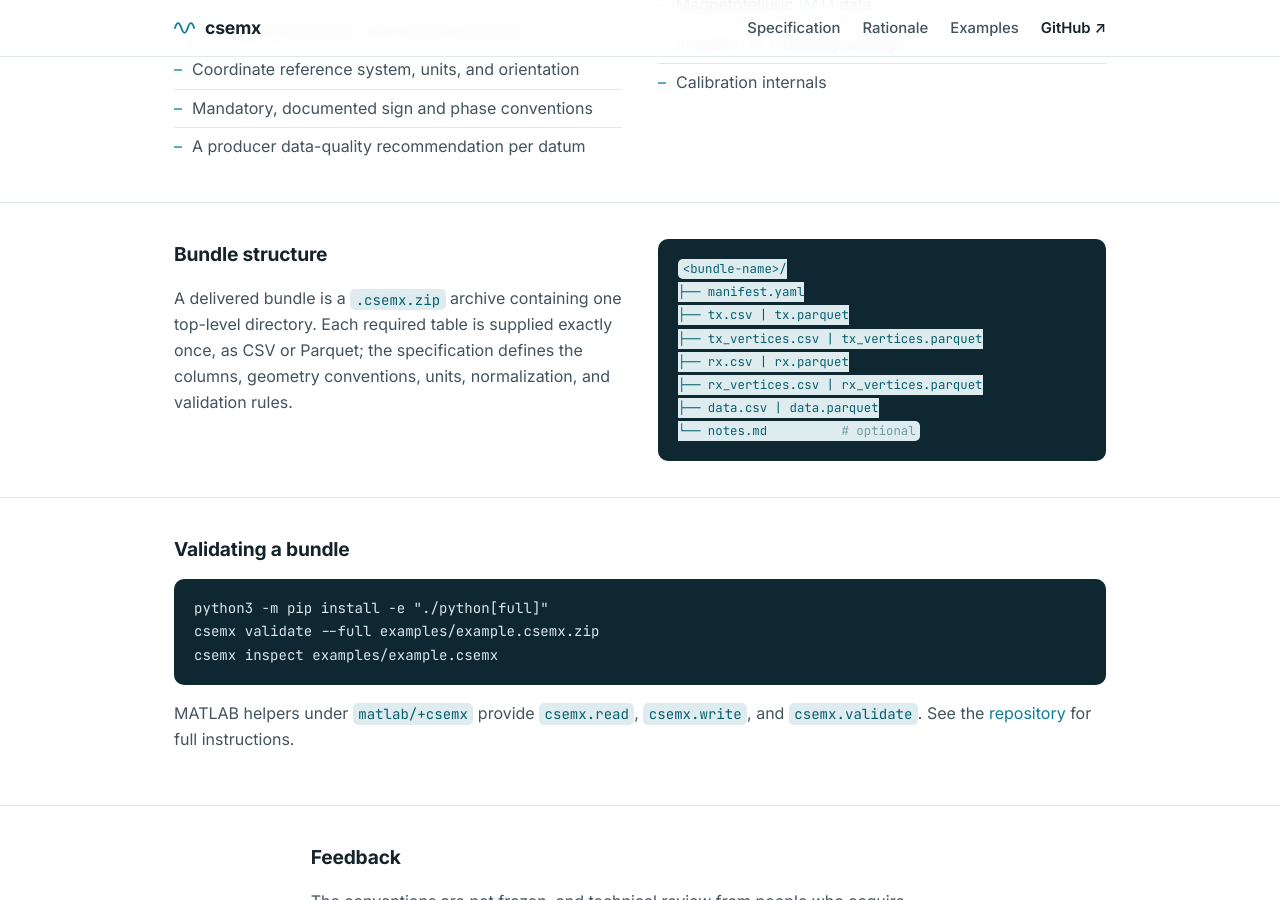
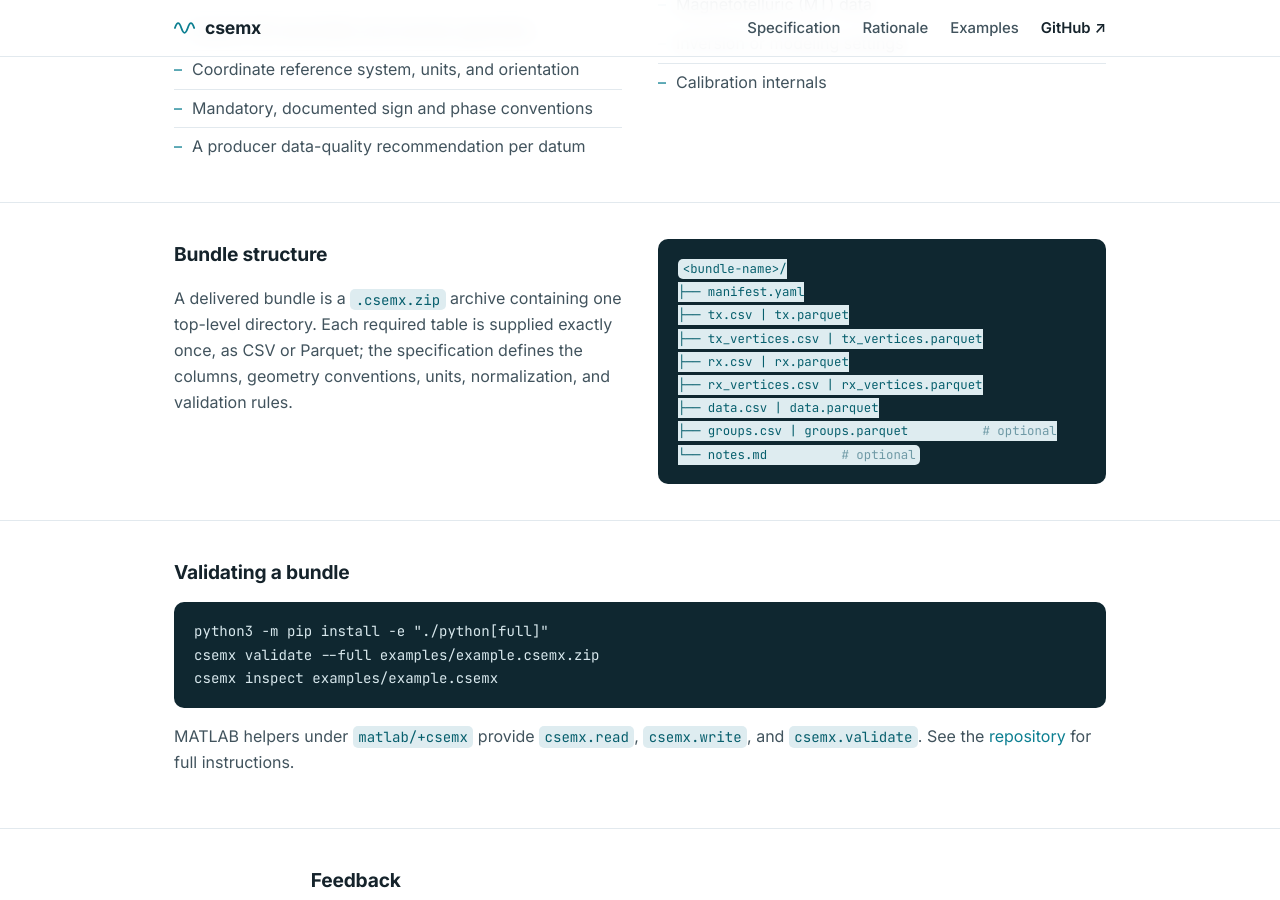
Before and after one commit to Deep-Blue-Geophysics/csemx, a Jekyll site: the page built from web/index.html, in a window 1280 px wide and 900 px high, scrolled down 831 px. Built offline with Jekyll 4.4.1, drawn with Linux system fonts in a browser that asks for light colours.

Commit message:
Show optional groups table in README and website bundle trees
The spec's §2 bundle tree gained groups.{csv|parquet} with #1; the
README "Bundle At A Glance" tree and the website's bundle-structure
tree had not been updated to match.

Co-Authored-By: Claude Fable 5 <noreply@anthropic.com>

```diff
--- a/web/index.html
+++ b/web/index.html
@@ -73,6 +73,7 @@ title: null
 ├── rx.csv | rx.parquet
 ├── rx_vertices.csv | rx_vertices.parquet
 ├── data.csv | data.parquet
+├── groups.csv | groups.parquet          <span class="cmt"># optional</span>
 └── notes.md          <span class="cmt"># optional</span></code></pre>
   </div>
 </section>
```
Also changed, not shown: README.md.
